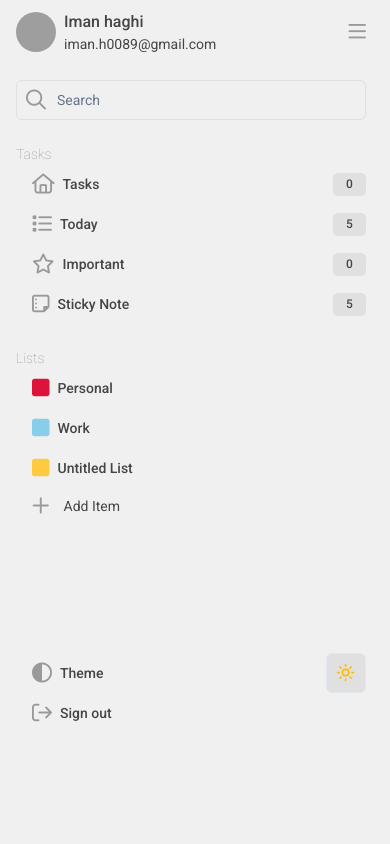
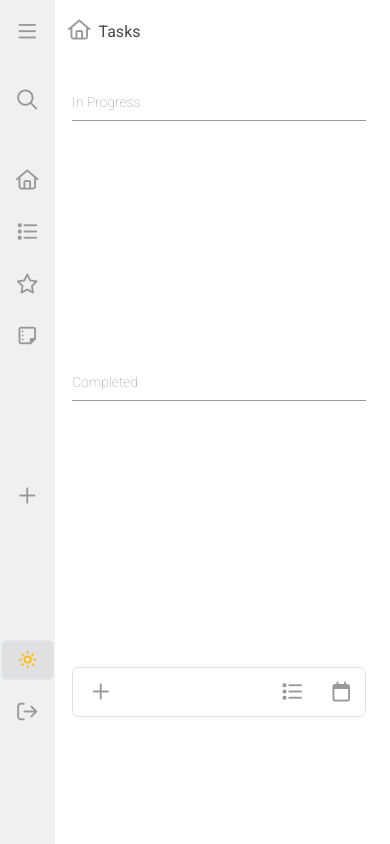
Before and after one commit to imanh79/Task-Management, a Next.js app: page / in a window 390 px wide. Built offline with nearby package versions, Linux system fonts and the light colour scheme; grey boxes are pictures that could not be loaded.

Commit message:
deployed3

```diff
--- a/app/provider.tsx
+++ b/app/provider.tsx
@@ -2,8 +2,7 @@
 import * as React from "react";
 import { ThemeProvider as NextThemesProvider } from "next-themes";
 import { type ThemeProviderProps } from "next-themes/dist/types";
-
-import { createContext, useContext, useState } from "react";
+import { createContext, useContext, useState, useEffect } from "react";
 import { TaskTodo, ThemeContextType, Todo } from "@/types/types";
 
 const ThemeContext = createContext<ThemeContextType | undefined>(undefined);
@@ -15,26 +14,31 @@ export const useTheme = () => {
   }
   return context;
 };
+
 interface List {
   listname: string;
   listcolor: string;
   listid: number;
 }
+
 const list: List[] = [
   { listname: "Personal", listcolor: "#DC143C", listid: 1 },
   { listname: "Work", listcolor: "#87CEEB", listid: 2 },
   { listname: "Untitled List", listcolor: "#FDCA40", listid: 3 },
 ];
+
 export const ThemeProvider = ({ children, ...props }: ThemeProviderProps) => {
-  // toggle menu
-  const [toggle, settoggle] = useState(false);
-  // toggle star
+  // Initialize toggle to false initially
+  const [toggle, settoggle] = useState(true);
+  const [togglem, settogglem] = useState(false);
+
+  // Toggle star
   const [togglestar, settogglestar] = useState(true);
-  // toggle right side menu
+  // Toggle right side menu
   const [toggleright, settoggleright] = useState(false);
-  // for open/close clendar
+  // For open/close calendar
   const [closecalendar, setclosecalendar] = useState(false);
-  // data todos
+  // Data todos
   const [todos, setTodos] = useState<Todo[]>([
     {
       id: 0,
@@ -48,6 +52,23 @@ export const ThemeProvider = ({ children, ...props }: ThemeProviderProps) => {
   ]);
   // Task todos
   const [tasktodo, settasktodo] = useState<TaskTodo[]>([]);
+
+  useEffect(() => {
+    const handleResize = () => {
+      if (window.innerWidth <= 640) {
+        settoggle(true);
+      } else {
+        settoggle(false);
+      }
+    };
+
+    // Set the initial value based on the window width
+    handleResize();
+
+    window.addEventListener("resize", handleResize);
+    return () => window.removeEventListener("resize", handleResize);
+  }, []);
+
   return (
     <ThemeContext.Provider
       value={{
@@ -55,6 +76,8 @@ export const ThemeProvider = ({ children, ...props }: ThemeProviderProps) => {
         settasktodo,
         toggle,
         togglestar,
+        togglem,
+        settogglem,
         settogglestar,
         settoggle,
         closecalendar,
--- a/components/main/main.tsx
+++ b/components/main/main.tsx
@@ -44,14 +44,15 @@ const Main = () => {
   const handleClickright = () => {
     setclosecalendar(false);
   };
+
   return (
     <div
       className={`grid grid-rows-[auto,auto,auto,1fr,auto] grid-cols-[1fr,auto,auto,auto] h-full relative overflow-clip pl-12 ${
-        !toggle ? "pl-[290px]" : "pl-12"
+        !toggle ? "sm:pl-[290px]" : "pl-12"
       }`}
     >
-      <div className="bg-bgside fixed bottom-0 left-0 top-0 z-20">
-        {toggle ? <Navmobile /> : ""}
+      <div className="bg-bgside fixed bottom-0 left-0 top-0 z-20 overflow-clip">
+        <Navmobile />
       </div>
 
       <div
--- a/components/sidebars/sidebar.tsx
+++ b/components/sidebars/sidebar.tsx
@@ -37,13 +37,11 @@ const Sidebar = () => {
   const [valuecolor, setvaluecolor] = useState("");
   const importantfilter = todos.filter((item) => item.important === true);
 
-
   useEffect(() => {
     if (pathname) {
       // settoggle(true);
     }
   }, [pathname]);
-
 
   const handleMenuToggle = () => {
     settoggle(!toggle);
@@ -116,8 +114,8 @@ const Sidebar = () => {
   return (
     <div
       className={`transform bg-bgside w-screen duration-500 ease-in-out overflow-clip z-30 fixed top-0 bottom-0 ${
-        toggle ? "-translate-x-full" : "translate-x-0"
-      }  sm:w-[300px] p-2 pr-2 pl-4`}
+        toggle ? "-translate-x-full " : "translate-x-0 "
+      }  sm:w-[300px] p-2 pr-2 pl-4 `}
     >
       <div className={`flex  w-full gap-4 items-center justify-between mr-2 `}>
         <ProfileMenuSection />
--- a/types/types.ts
+++ b/types/types.ts
@@ -3,7 +3,7 @@ export type IconProps = {
   iconName: string;
   color?: string;
   initialstyle?: string;
-  onClick?:any;
+  onClick?: any;
 };
 
 export type TitleProps = {
@@ -65,7 +65,7 @@ export type TodoWithDefaults = {
 export type TaskTodo = {
   tasktitle?: any;
   description?: string;
-  date?: Date | string |undefined;
+  date?: Date | string | undefined;
   status?: string;
   prevTaskTodos?: any;
   selectlistcolor?: any;
@@ -79,6 +79,8 @@ export type ThemeContextType = {
   todos: Todo[];
   tasktodo: TaskTodo[];
   togglestar: boolean;
+  togglem: boolean;
+  settogglem: React.Dispatch<React.SetStateAction<boolean>>;
   settasktodo: React.Dispatch<React.SetStateAction<TaskTodo[]>>;
   settogglestar: React.Dispatch<React.SetStateAction<boolean>>;
   setTodos: React.Dispatch<React.SetStateAction<Todo[]>>;
```
